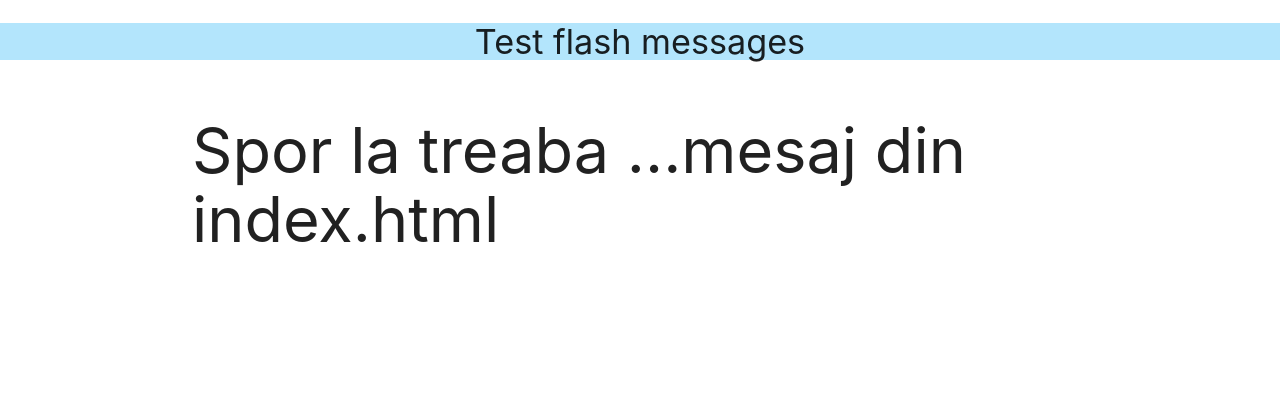
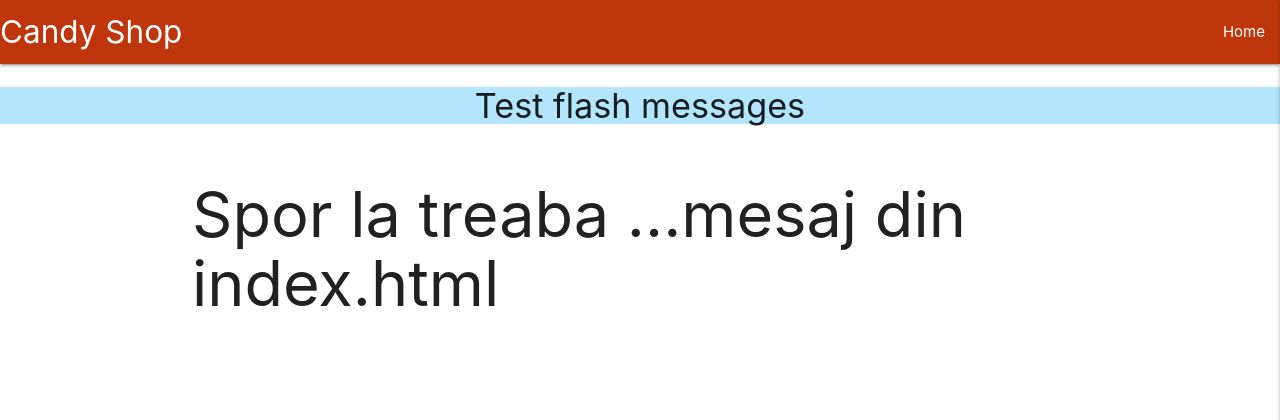
Before and after one commit to lseparatio/zai-clock-in-software, a Flask app: page / in a window 1280 px wide. Shown: the top 420 px of the page. Run offline with Flask 2, Linux system fonts and the light colour scheme; some libraries are stand-ins or nearby versions.

Commit message:
Added menu

```diff
--- /dev/null
+++ b/static/js/script.js
@@ -0,0 +1,3 @@
+$(document).ready(function (){
+    $('.sidenav').sidenav({ edge: "right" });
+});
--- a/templates/base.html
+++ b/templates/base.html
@@ -17,6 +17,24 @@
 </head>
 
 <body>
+    <header>
+        <!-- top navbar -->
+		<nav class="nav-extended text-shadow deep-orange darken-4">
+			<div class="nav-wrapper">
+				<a href="{{ url_for('index') }}" class="brand-logo">Candy Shop</a>
+				<a href="#" data-target="mobile-demo" class="sidenav-trigger right"><i class="fas fa-bars"></i></a>
+				<ul class="right hide-on-med-and-down">
+					<li><a href="{{ url_for('index') }}">Home</a></li>
+				</ul>
+			</div>
+		</nav>
+
+        <!-- mobile sidenav -->
+		<ul class="sidenav text-shadow deep-orange darken-4" id="mobile-demo">
+            <li><h4 class="center-align light-blue-text text-darken 4">Candy Shop</h4></li>
+            <li><a class="center-align light-blue-text text-darken 4" href="{{ url_for('index') }}">Home</a></li>
+		</ul>
+	</header>
     <section>
         <!-- flash messages -->
         {% with messages = get_flashed_messages() %}
@@ -38,6 +56,7 @@
 
 
     <!--Scripts-->
+    <script src="https://code.jquery.com/jquery-3.6.0.min.js" integrity="sha256-/xUj+3OJU5yExlq6GSYGSHk7tPXikynS7ogEvDej/m4=" crossorigin="anonymous"></script>
     <script src="https://cdnjs.cloudflare.com/ajax/libs/materialize/1.0.0/js/materialize.min.js"></script>
     <script src="{{ url_for('static', filename='js/script.js') }}"></script>
     {% block scripts %}
```
Also changed, not shown: static/js/scrypt.js (deleted).
